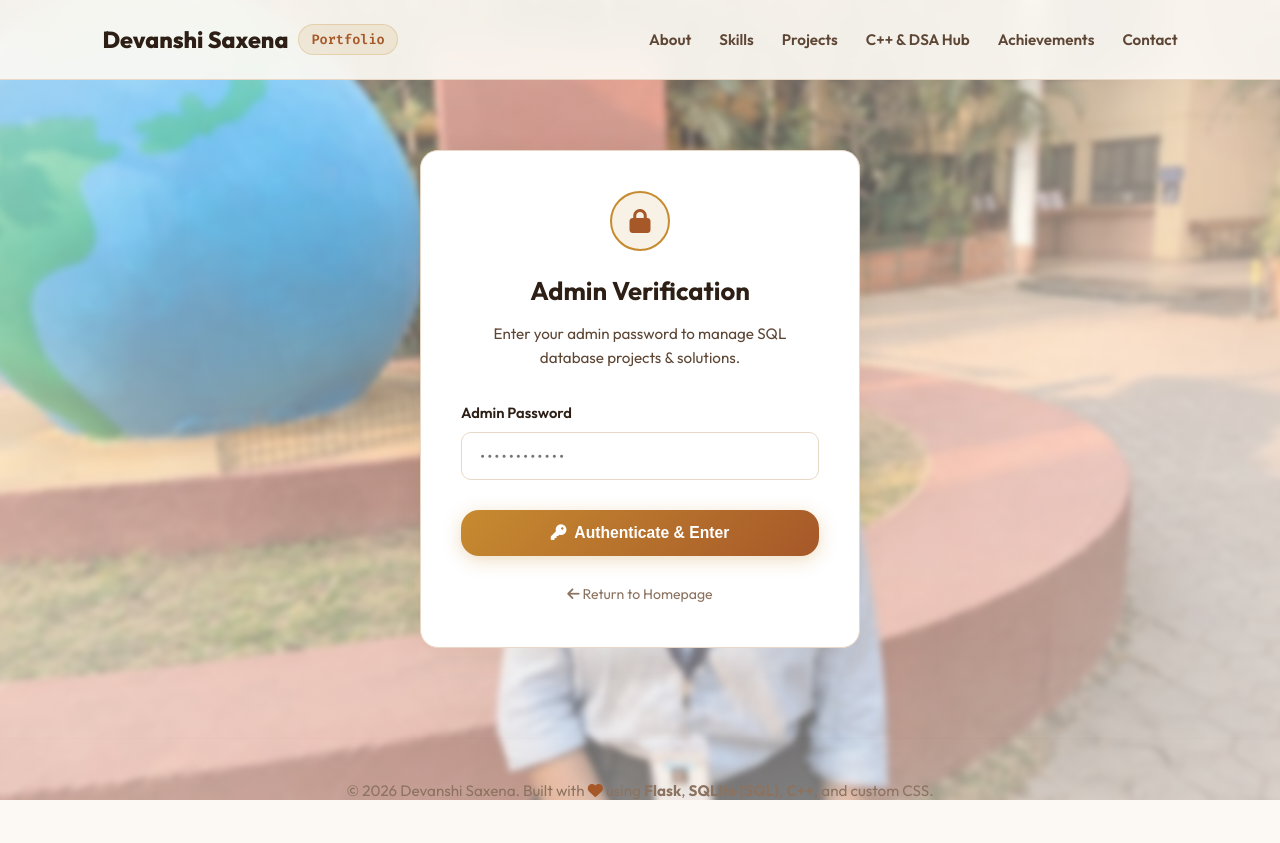
After one commit to dewanshisaxena7-create/The-digital-resume-Devfolio, a Flask app: page /admin/login in a window 1280 px wide. The commit adds this page. Run offline with Flask 3, Linux system fonts and the light colour scheme.

Commit message:
Add password authentication for Admin portal and hide link from public navbar

```diff
--- a/app.py
+++ b/app.py
@@ -1,10 +1,14 @@
-from flask import Flask, render_template, request, jsonify, flash, redirect, url_for
+import os
+from flask import Flask, render_template, request, jsonify, flash, redirect, url_for, session
 from config import Config
 from models import db, Project, Achievement, DSAProblem, ContactMessage
 
 # Initialize Flask application
 app = Flask(__name__)
 app.config.from_object(Config)
+
+# Admin Secret Password (default: 'devanshi2026')
+ADMIN_PASSWORD = os.environ.get('ADMIN_PASSWORD') or 'devanshi2026'
 
 # Initialize SQLAlchemy with app
 db.init_app(app)
@@ -36,11 +40,44 @@ def home():
                            dsa_problems=dsa_problems,
                            stats=stats)
 
+@app.route('/admin/login', methods=['GET', 'POST'])
+def admin_login():
+    """
+    Admin Password Authentication Login Route.
+    """
+    if session.get('admin_logged_in'):
+        return redirect(url_for('admin'))
+
+    if request.method == 'POST':
+        password = request.form.get('password')
+        if password == ADMIN_PASSWORD:
+            session['admin_logged_in'] = True
+            flash('Successfully authenticated as Admin!', 'success')
+            return redirect(url_for('admin'))
+        else:
+            flash('Invalid Admin Password. Access Denied.', 'danger')
+
+    return render_template('admin_login.html')
+
+@app.route('/admin/logout')
+def admin_logout():
+    """
+    Admin Logout Route.
+    """
+    session.pop('admin_logged_in', None)
+    flash('Logged out of Admin Portal.', 'success')
+    return redirect(url_for('home'))
+
 @app.route('/admin', methods=['GET', 'POST'])
 def admin():
     """
-    Admin Dashboard Route to add projects, achievements, and DSA solutions to SQL database.
+    Protected Admin Dashboard Route.
+    Requires session authentication.
     """
+    # Protect admin route with session check
+    if not session.get('admin_logged_in'):
+        return redirect(url_for('admin_login'))
+
     if request.method == 'POST':
         action = request.form.get('action')
 
--- /dev/null
+++ b/templates/admin_login.html
@@ -0,0 +1,45 @@
+{% extends 'base.html' %}
+
+{% block title %}Admin Login | Devanshi Saxena Portfolio{% endblock %}
+
+{% block content %}
+<section class="section" style="padding-top: 150px; min-height: 80vh; display: flex; align-items: center;">
+    <div class="container" style="max-width: 480px;">
+        <div class="glass-card" style="padding: 40px; text-align: center;">
+            <div style="width: 60px; height: 60px; border-radius: 50%; background: rgba(199, 139, 48, 0.12); border: 2px solid var(--accent-gold); display: flex; align-items: center; justify-content: center; margin: 0 auto 20px; font-size: 1.5rem; color: var(--accent-brown);">
+                <i class="fa-solid fa-lock"></i>
+            </div>
+
+            <h2 style="font-size: 1.6rem; margin-bottom: 10px; color: var(--text-primary);">Admin Verification</h2>
+            <p style="color: var(--text-secondary); font-size: 0.95rem; margin-bottom: 30px;">
+                Enter your admin password to manage SQL database projects & solutions.
+            </p>
+
+            {% with messages = get_flashed_messages(with_categories=true) %}
+              {% if messages %}
+                {% for category, message in messages %}
+                  <div style="padding: 12px; background: rgba(194, 70, 83, 0.12); border: 1px solid var(--accent-pink); color: var(--accent-pink); border-radius: var(--radius-sm); margin-bottom: 20px; font-size: 0.9rem;">
+                      <i class="fa-solid fa-triangle-exclamation"></i> {{ message }}
+                  </div>
+                {% endfor %}
+              {% endif %}
+            {% endwith %}
+
+            <form method="POST" action="/admin/login">
+                <div class="form-group" style="text-align: left;">
+                    <label for="admin-password">Admin Password</label>
+                    <input type="password" id="admin-password" name="password" class="form-control" placeholder="••••••••••••" required style="letter-spacing: 2px;">
+                </div>
+
+                <button type="submit" class="btn-primary" style="width: 100%; justify-content: center; margin-top: 10px;">
+                    <i class="fa-solid fa-key"></i> Authenticate & Enter
+                </button>
+            </form>
+
+            <div style="margin-top: 25px;">
+                <a href="/" style="font-size: 0.88rem; color: var(--text-muted);"><i class="fa-solid fa-arrow-left"></i> Return to Homepage</a>
+            </div>
+        </div>
+    </div>
+</section>
+{% endblock %}
--- a/templates/base.html
+++ b/templates/base.html
@@ -36,7 +36,10 @@
             <li><a href="#dsa">C++ & DSA Hub</a></li>
             <li><a href="#achievements">Achievements</a></li>
             <li><a href="#contact">Contact</a></li>
-            <li><a href="/admin" class="nav-btn"><i class="fa-solid fa-gear"></i> Admin SQL Portal</a></li>
+            {% if session.get('admin_logged_in') %}
+            <li><a href="/admin" class="nav-btn"><i class="fa-solid fa-gear"></i> Admin Dashboard</a></li>
+            <li><a href="/admin/logout" style="color: var(--accent-pink); font-size: 0.9rem;"><i class="fa-solid fa-right-from-bracket"></i> Logout</a></li>
+            {% endif %}
         </ul>
     </nav>
 
```
Also changed, not shown: templates/admin.html (+7 -2 lines).
